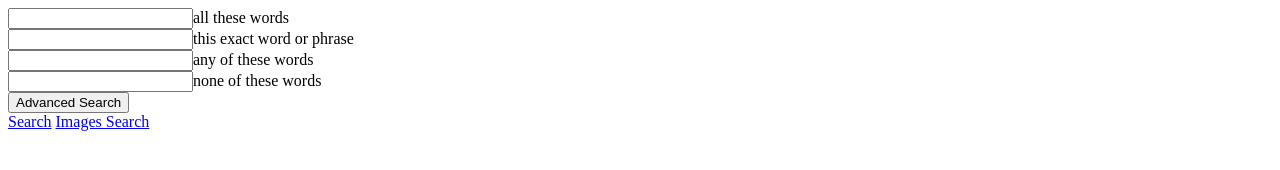
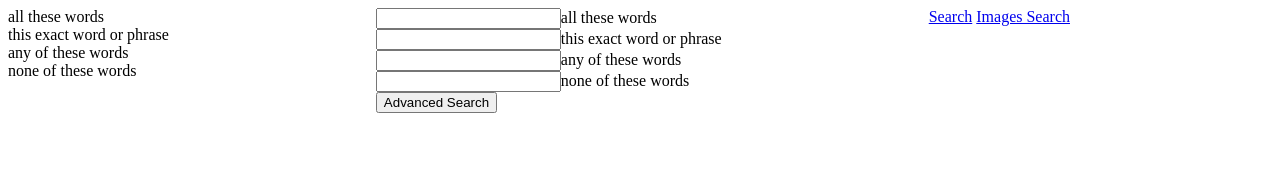
Before and after one commit to Soliden-96/my.search.page, a plain HTML site: page advanced.html in a window 1280 px wide. Drawn offline with Linux system fonts and the light colour scheme.

Commit message:
grid on advanced

```diff
--- a/advanced.html
+++ b/advanced.html
@@ -2,10 +2,19 @@
 <html lang="en">
     <head>
         <meta charset="UTF-8">
+        <link href="styles.css" rel="stylesheet">
         <title>Advanced Search</title>
     </head>
     <body>
-        <div>
+        <div id="grid-container">
+            <div class="grid-item">
+                <div>all these words</div>
+                <div>this exact word or phrase</div>
+                <div>any of these words</div>
+                <div>none of these words</div>
+            </div>
+            <div class="grid-item">
+                <div id="advanced form">
                     <form action="https://www.google.com/search">
                         <div>
                             <input type="text" name="as_q">all these words
@@ -19,12 +28,19 @@
                         <div>
                             <input type="text" name="as_eq">none of these words
                         </div>
+                        <div>
                             <button type="submit">Advanced Search</button>
+                        </div>
                 </form>
                 </div>
+            </div>
+            <div class="grid-item">
                 <div>
                     <a href="/my.search.page/">Search</a>
                     <a href="/my.search.page/images.html">Images Search</a>
                 </div>
+            </div>
+        </div>
+
     </body>
 </html>
--- /dev/null
+++ b/styles.css
@@ -0,0 +1,9 @@
+#grid-container{
+    display:grid;
+    grid-template-columns:auto auto auto;
+    grid-column-gap:5px;
+}
+
+#advanced_form{
+    margin-top:100px;
+}
```
Lines whose indentation alone changed are shown as unchanged.
